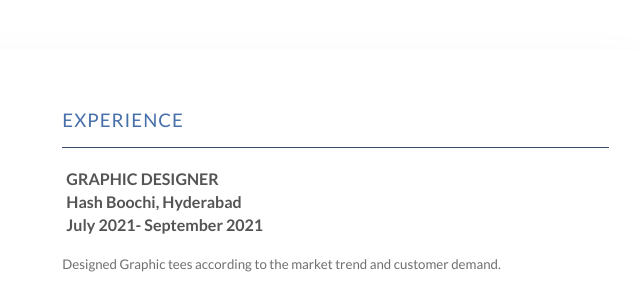
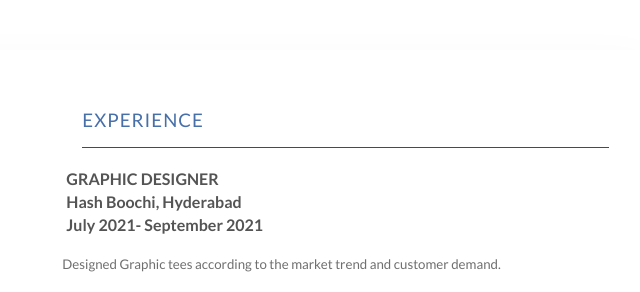
Before and after one commit to NIFT-Web-Design/Aditi_Sharma, a plain HTML site: page Assignment_2/resume.html in a window 1280 px wide. Shown: the top 292 px of the page, 409-1049 px from the left. Drawn offline with Linux system fonts and the light colour scheme.

Commit message:
margin added

```diff
--- a/Assignment_2/css/resumestyle.css
+++ b/Assignment_2/css/resumestyle.css
@@ -74,6 +74,10 @@ font-weight: 400;
 .mainHead h2 span{
   font-size: 12px;
   font-weight: 300;
+}
+
+#EX{
+  margin-left: 20px;
 }
 
 .contact h3{
--- a/Assignment_2/resume.html
+++ b/Assignment_2/resume.html
@@ -59,7 +59,7 @@ Photography</h5>
 <div class="rightSide">
 <div class="experience">
   <ul>
-      <h3>EXPERIENCE</h3>
+      <h3 id="EX">EXPERIENCE</h3>
       <div class="uiUx">
       <h4>GRAPHIC DESIGNER</h4>
     </div>
```
